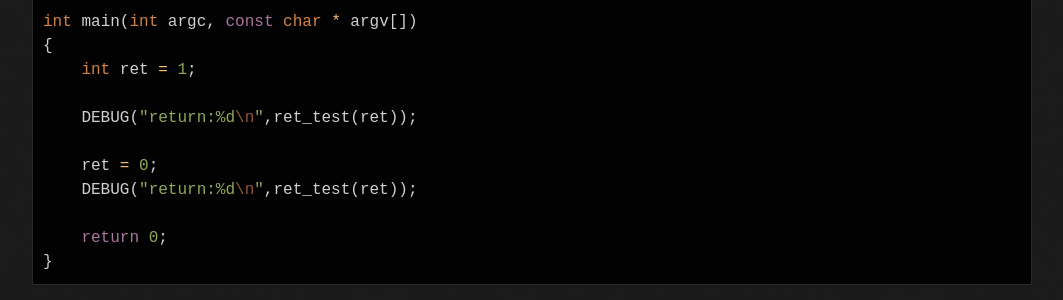
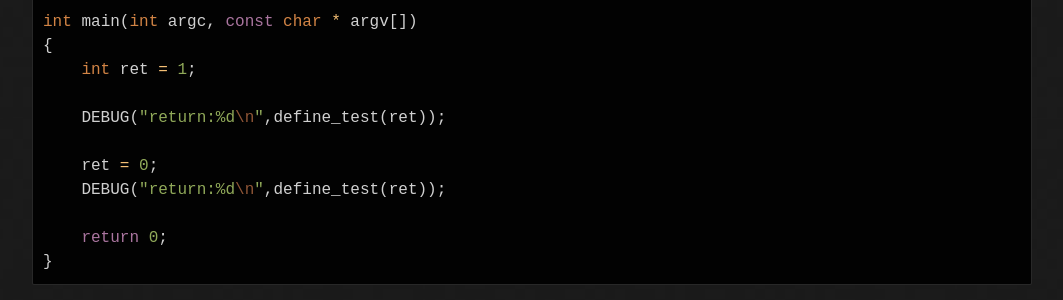
Before and after one commit to cyfanc/cyfanc.github.io, a Jekyll site: the page built from _posts/2019-06-07-define-test.md, in a window 1280 px wide. Shown: the part 946-1246 px from the top of the page, without its empty margins (108-1171 px from the left). Built offline with Jekyll 4.4.1, drawn with Linux system fonts in a browser that asks for light colours.

Commit message:
Update 2019-06-07-define-test.md

```diff
--- a/_posts/2019-06-07-define-test.md
+++ b/_posts/2019-06-07-define-test.md
@@ -35,10 +35,10 @@ int main(int argc, const char * argv[])
 {
     int ret = 1;
 
-    DEBUG("return:%d\n",ret_test(ret));
+    DEBUG("return:%d\n",define_test(ret));
 
     ret = 0;
-    DEBUG("return:%d\n",ret_test(ret));
+    DEBUG("return:%d\n",define_test(ret));
 
     return 0;
 }
```
